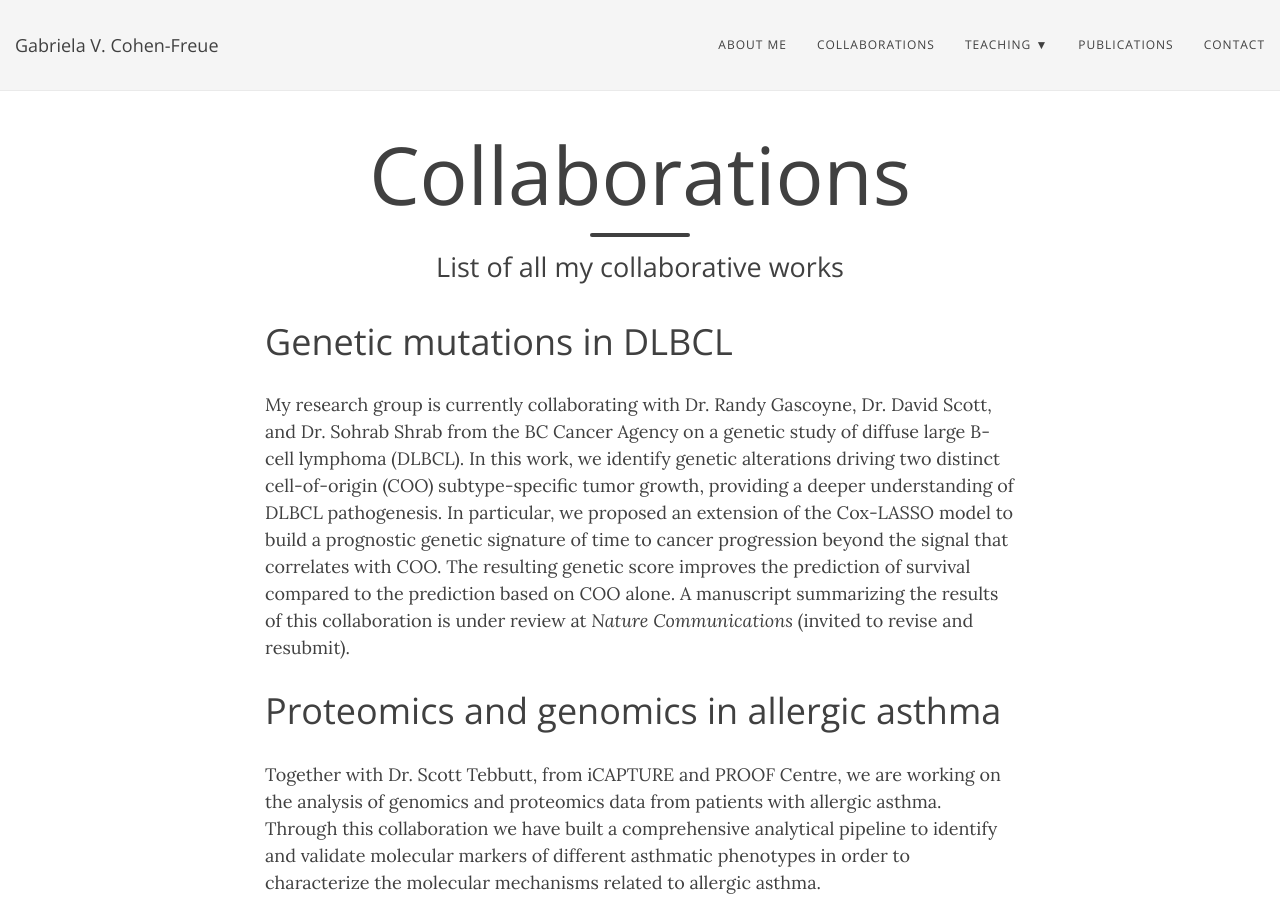
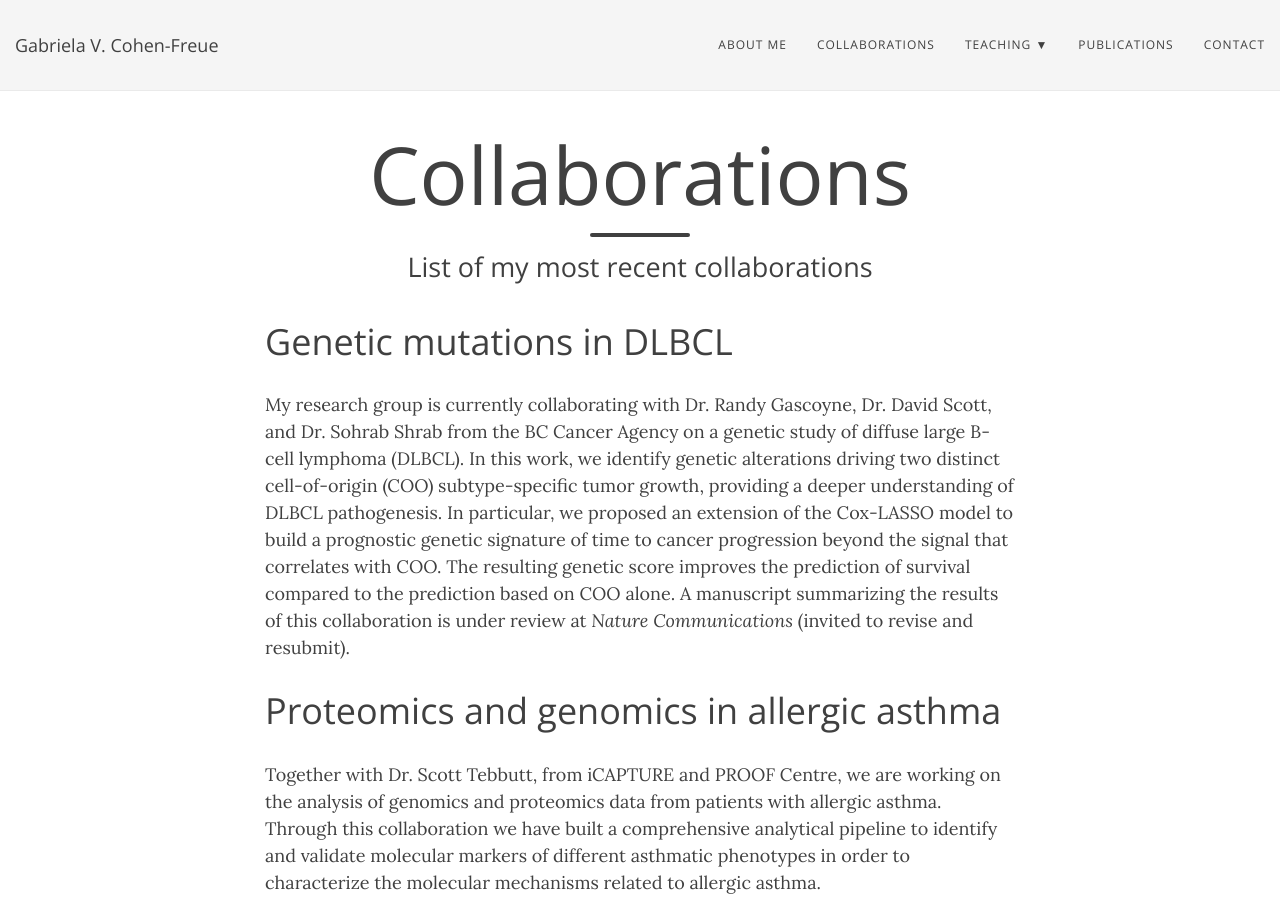
Before and after one commit to gcohenfr/gcohenfr.github.io, a Jekyll site: the page built from collab.md, in a window 1280 px wide and 900 px high. Built offline with Jekyll 4.4.1, drawn with Linux system fonts in a browser that asks for light colours; nearby versions of some CDN libraries.

Commit message:
Update collab.md

```diff
--- a/collab.md
+++ b/collab.md
@@ -1,7 +1,7 @@
 ---
 layout: page
 title: Collaborations
-subtitle: List of all my collaborative works
+subtitle: List of my most recent collaborations
 ---
 
 # Genetic mutations in DLBCL
```
